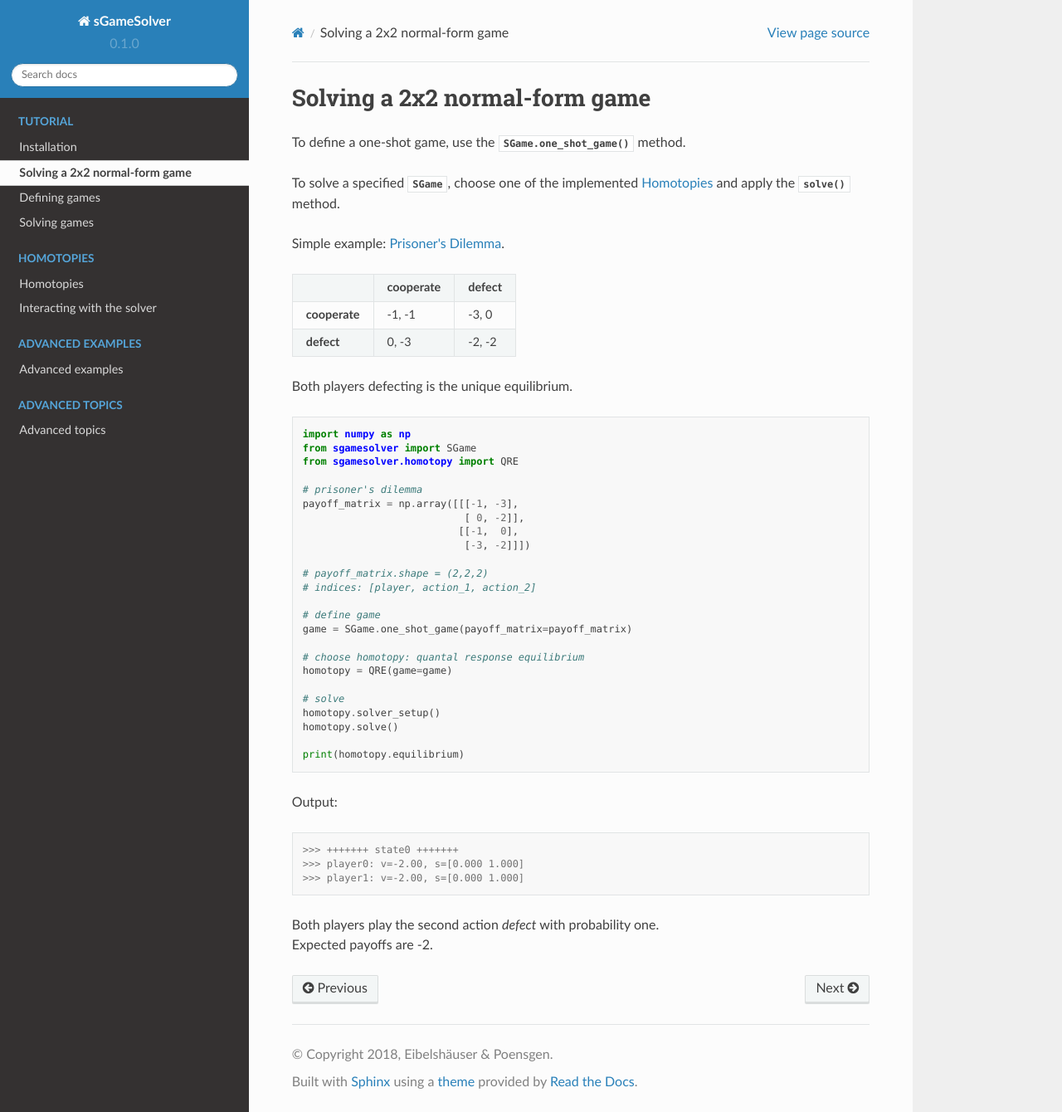
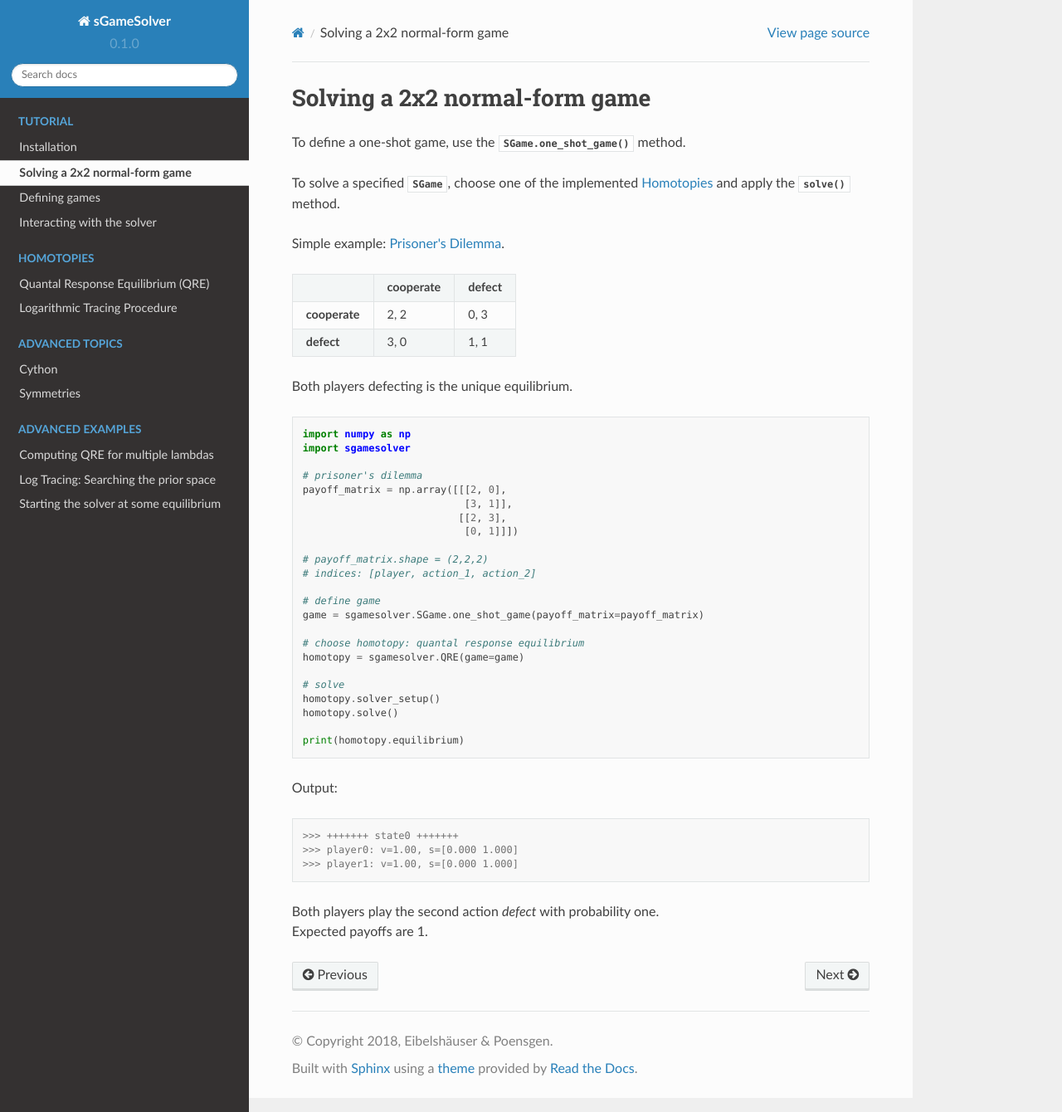
Before and after one commit to seibelsh/sgamesolver, a Sphinx documentation site: the page built from docs/source/solving_normal_form_game.rst, in a window 1280 px wide and 1340 px high. Shown: the whole window at 83% size. Built offline with Sphinx 7.4.7 and the Read the Docs theme 2.0.0, drawn with Linux system fonts in a browser that asks for light colours.

```diff
--- a/docs/source/advanced_examples.rst
+++ /dev/null
@@ -1,11 +0,0 @@
-Advanced examples
-=================
-
-Computing QRE for multiple lambdas
-----------------------------------
-
-Log Tracing: searching the prior space
---------------------------------------
-
-Starting the solver at some equilibrium
----------------------------------------
--- a/docs/source/advanced_topics.rst
+++ /dev/null
@@ -1,8 +0,0 @@
-Advanced topics
-===============
-
-Cython
-------
-
-Symmetries
-----------
--- /dev/null
+++ b/docs/source/cython.rst
@@ -0,0 +1,4 @@
+Cython
+======
+
+TBC
--- a/docs/source/homotopies.rst
+++ /dev/null
@@ -1,10 +0,0 @@
-Homotopies
-==========
-
-Quantal Response Equilibrium (QRE)
-----------------------------------
-
-Log Tracing
------------
-
-TBC
--- /dev/null
+++ b/docs/source/log_tracing_searching_prior_space.rst
@@ -0,0 +1,4 @@
+Log Tracing: Searching the prior space
+======================================
+
+TBC
--- /dev/null
+++ b/docs/source/logarithmic_tracing_procedure.rst
@@ -0,0 +1,4 @@
+Logarithmic Tracing Procedure
+=============================
+
+TBC
--- /dev/null
+++ b/docs/source/qre_for_multiple_lambdas.rst
@@ -0,0 +1,4 @@
+Computing QRE for multiple lambdas
+==================================
+
+TBC
--- /dev/null
+++ b/docs/source/quantal_response_equilibrium.rst
@@ -0,0 +1,4 @@
+Quantal Response Equilibrium (QRE)
+==================================
+
+TBC
--- a/docs/source/solving_games.rst
+++ /dev/null
@@ -1,4 +0,0 @@
-Solving games
-=============
-
-TBC
--- a/docs/source/first_game.rst
+++ b/docs/source/solving_normal_form_game.rst
@@ -18,9 +19,9 @@ Simple example: |wiki_link|.
    +---------------+---------------+------------+
    |               | **cooperate** | **defect** |
    +---------------+---------------+------------+
-   | **cooperate** | -1, -1        | -3, 0      |
+   | **cooperate** | 2, 2          | 0, 3       |
    +---------------+---------------+------------+
-   | **defect**    |  0, -3        | -2, -2     |
+   | **defect**    | 3, 0          | 1, 1       |
    +---------------+---------------+------------+
 
 Both players defecting is the unique equilibrium.
@@ -28,23 +29,22 @@ Both players defecting is the unique equilibrium.
 .. code-block:: python
 
    import numpy as np
-   from sgamesolver import SGame
-   from sgamesolver.homotopy import QRE
+   import sgamesolver
 
    # prisoner's dilemma
-   payoff_matrix = np.array([[[-1, -3],
-                              [ 0, -2]],
-                             [[-1,  0],
-                              [-3, -2]]])
+   payoff_matrix = np.array([[[2, 0],
+                              [3, 1]],
+                             [[2, 3],
+                              [0, 1]]])
 
    # payoff_matrix.shape = (2,2,2)
    # indices: [player, action_1, action_2]
 
    # define game
-   game = SGame.one_shot_game(payoff_matrix=payoff_matrix)
+   game = sgamesolver.SGame.one_shot_game(payoff_matrix=payoff_matrix)
 
    # choose homotopy: quantal response equilibrium
-   homotopy = QRE(game=game)
+   homotopy = sgamesolver.QRE(game=game)
 
    # solve
    homotopy.solver_setup()
@@ -57,8 +57,8 @@ Output:
 .. code-block:: console
 
    >>> +++++++ state0 +++++++
-   >>> player0: v=-2.00, s=[0.000 1.000]
-   >>> player1: v=-2.00, s=[0.000 1.000]
+   >>> player0: v=1.00, s=[0.000 1.000]
+   >>> player1: v=1.00, s=[0.000 1.000]
 
 | Both players play the second action *defect* with probability one.
-| Expected payoffs are -2.
+| Expected payoffs are 1.
--- /dev/null
+++ b/docs/source/starting_solver_at_equilibrium.rst
@@ -0,0 +1,4 @@
+Starting the solver at some equilibrium
+=======================================
+
+TBC
--- /dev/null
+++ b/docs/source/symmetries.rst
@@ -0,0 +1,4 @@
+Symmetries
+==========
+
+TBC
```
Also changed, not shown: other parts of docs/source/solving_normal_form_game.rst (+4 -3 lines), docs/source/_solving_normal_form_game.rst (added, +71 -0 lines), docs/source/index.rst (+17 -15 lines), docs/source/interacting_with_solver.rst (renamed from docs/source/solver.rst).
